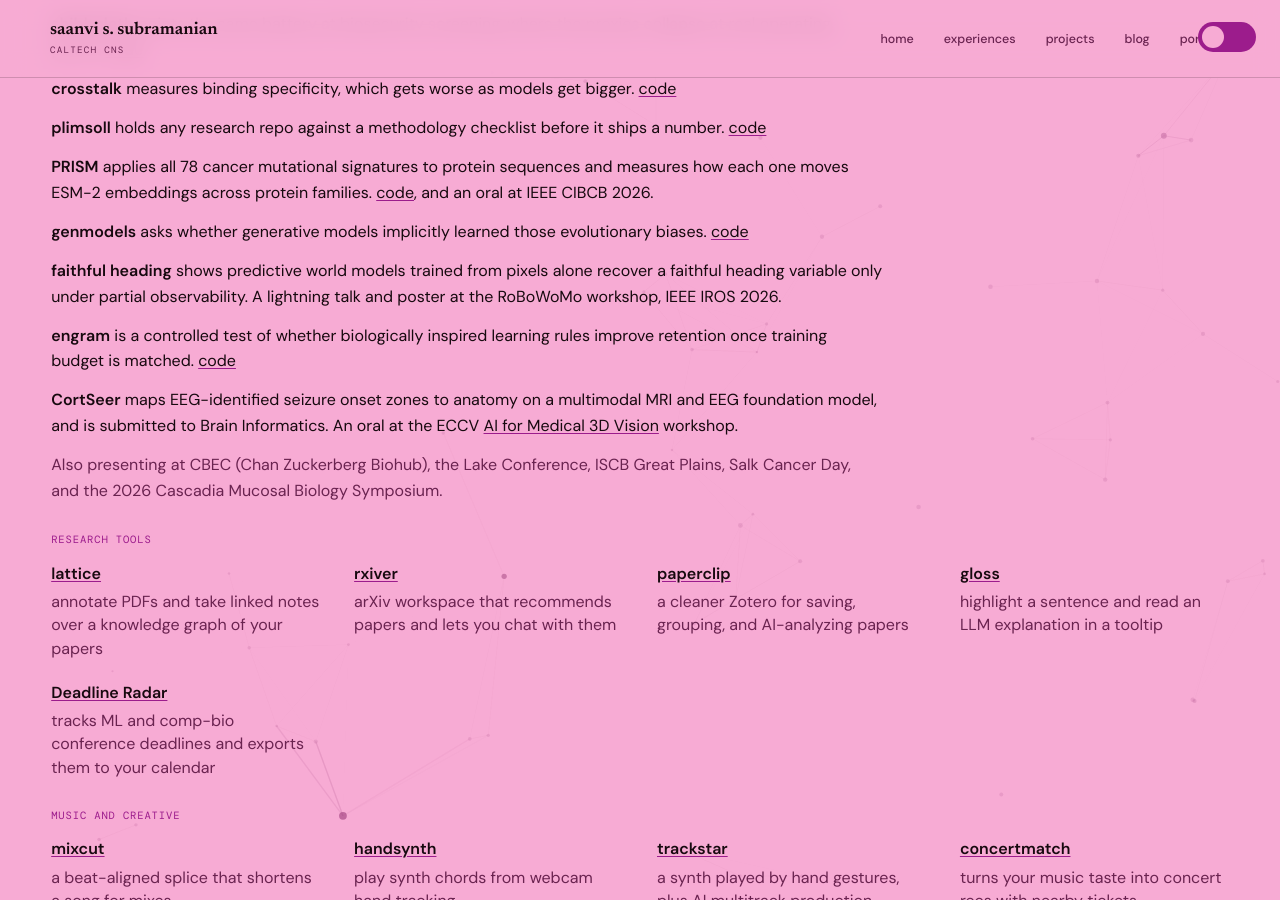
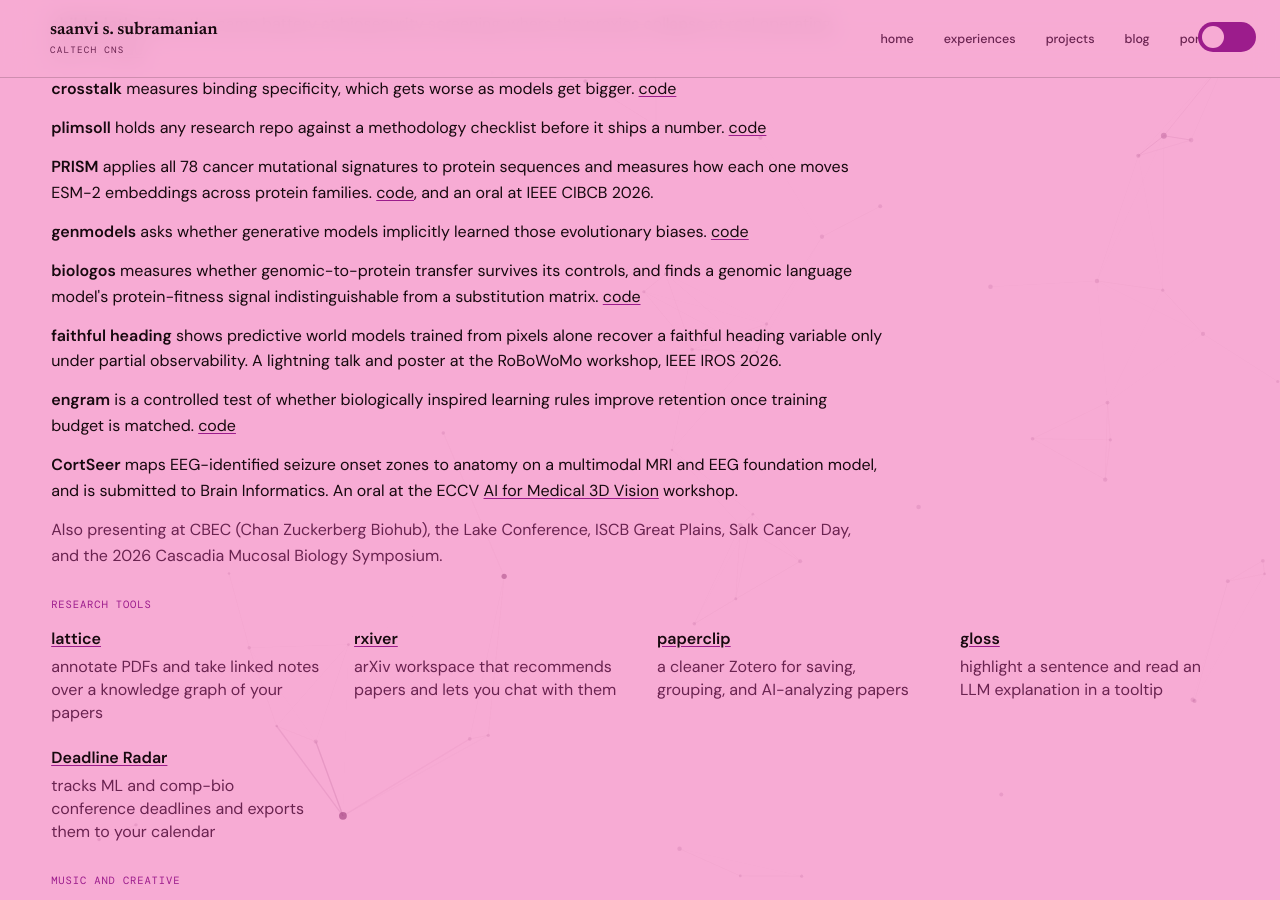
Before and after one commit to saanviiyer/saanviiyer.github.io, a Jekyll site: the page built from pages/portfolio.html, in a window 1280 px wide and 900 px high, scrolled down 1118 px. Built offline with Jekyll 4.4.1, drawn with Linux system fonts in a browser that asks for light colours; some web fonts are replaced.

Commit message:
add biologos to the projects list

```diff
--- a/pages/portfolio.html
+++ b/pages/portfolio.html
@@ -51,6 +51,8 @@ permalink: /pages/portfolio/
   <p class="proj-line"><strong>PRISM</strong> applies all 78 cancer mutational signatures to protein sequences and measures how each one moves ESM-2 embeddings across protein families. <a href="https://github.com/saanviiyer/PRISM" target="_blank" rel="noopener">code</a>, and an oral at IEEE CIBCB 2026.</p>
 
   <p class="proj-line"><strong>genmodels</strong> asks whether generative models implicitly learned those evolutionary biases. <a href="https://github.com/saanviiyer/genmodels" target="_blank" rel="noopener">code</a></p>
+
+  <p class="proj-line"><strong>biologos</strong> measures whether genomic-to-protein transfer survives its controls, and finds a genomic language model's protein-fitness signal indistinguishable from a substitution matrix. <a href="https://github.com/saanviiyer/biologos" target="_blank" rel="noopener">code</a></p>
 
   <p class="proj-line"><strong>faithful heading</strong> shows predictive world models trained from pixels alone recover a faithful heading variable only under partial observability. A lightning talk and poster at the RoBoWoMo workshop, IEEE IROS 2026.</p>
 
```
